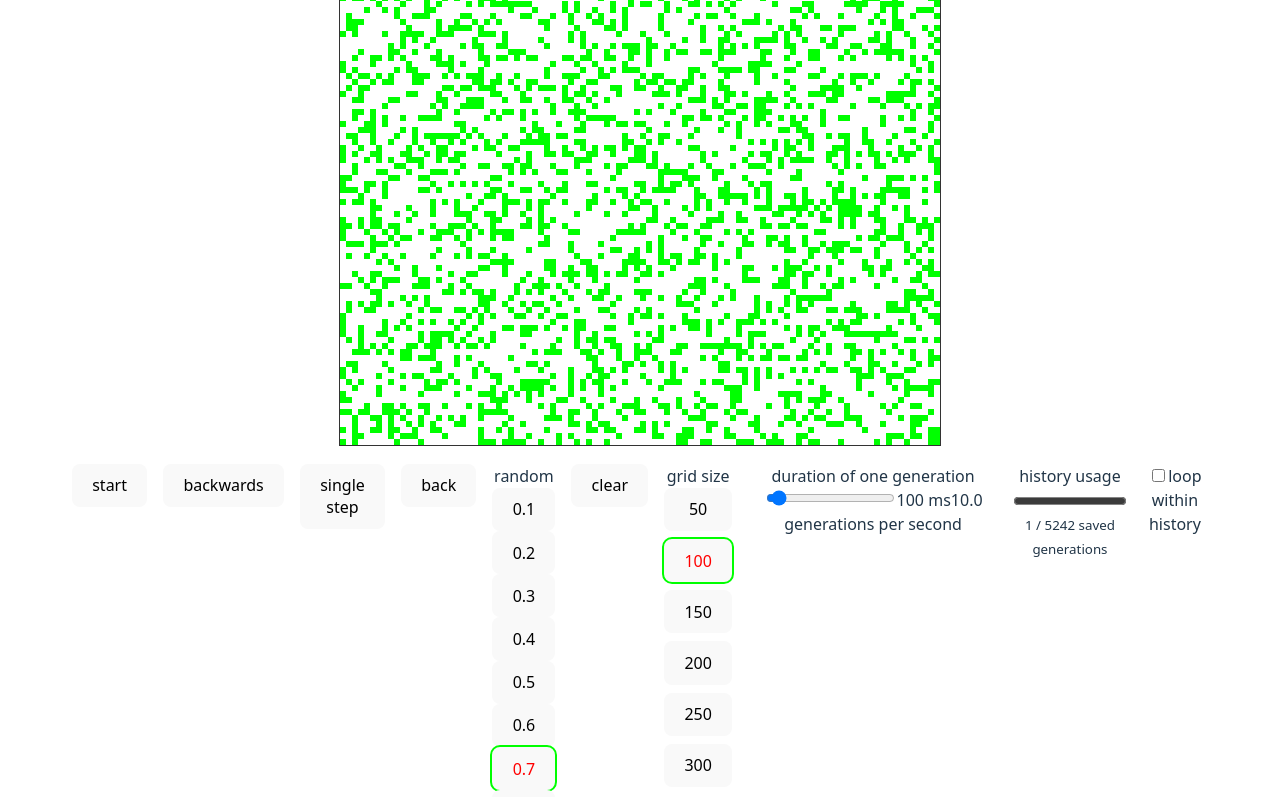
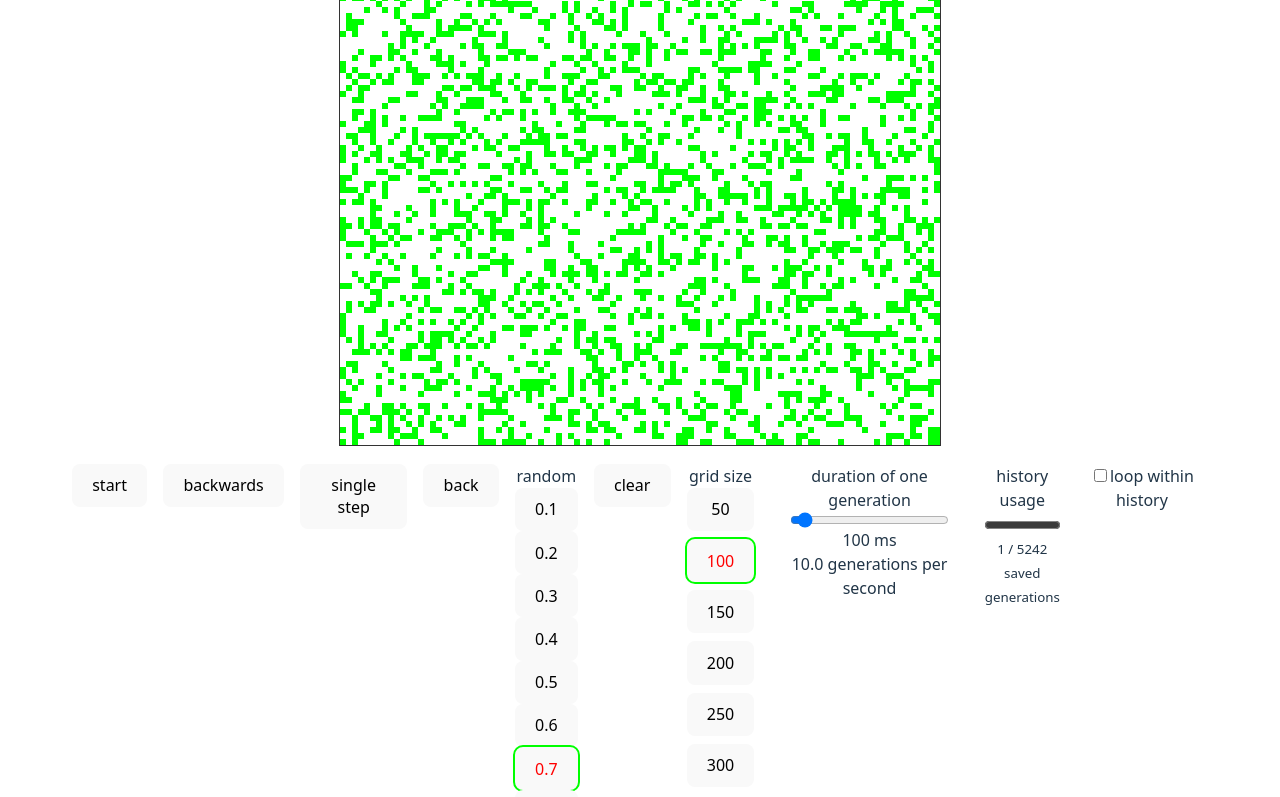
Before and after one commit to nottelbox/nottelbox-web, a React (Vite) app: page /projects in a window 1280 px wide. Shown: the part 433-1230 px from the top of the page. Built offline with nearby package versions, Linux system fonts and the light colour scheme.

Commit message:
speed slider does not change size

```diff
--- a/src/GameOfLife.tsx
+++ b/src/GameOfLife.tsx
@@ -277,14 +277,14 @@ export default function GameOfLife() {
           </div>
         </div>
 
-        <div>
+        <div style={{display: 'flex', flexDirection: 'column', width: '15rem'}}>
           <label>{t.controls.generationDuration}</label>
-          <input type="range" min={10} max={2000} step={10} value={speed} onChange={(e) => setSpeed(Number(e.target.value))}/>
+          <input style={{width: '80%', margin: '0 auto'}} type="range" min={10} max={2000} step={10} value={speed} onChange={(e) => setSpeed(Number(e.target.value))}/>
           <label>{speed} {t.controls.ms}</label>
           <label>{(1000 / speed).toFixed(1)} {t.controls.generationsPerSecond}</label>
         </div>
 
-        <div>
+        <div style={{width: '5rem'}}>
           <label>{t.controls.historyUsage}</label>
           <progress
             max={maxHistory}
@@ -305,7 +305,7 @@ export default function GameOfLife() {
               {t.controls.historyAlmostFull}
             </div>
           )}
-          {historyCount / maxHistory > 0.9 && !loopInHistory && (
+          {historyCount / maxHistory > 0.99 && !loopInHistory && (
             <div style={{ color: "red", fontSize: "0.9rem" }}>
               {t.controls.historyFull}
             </div>
```
